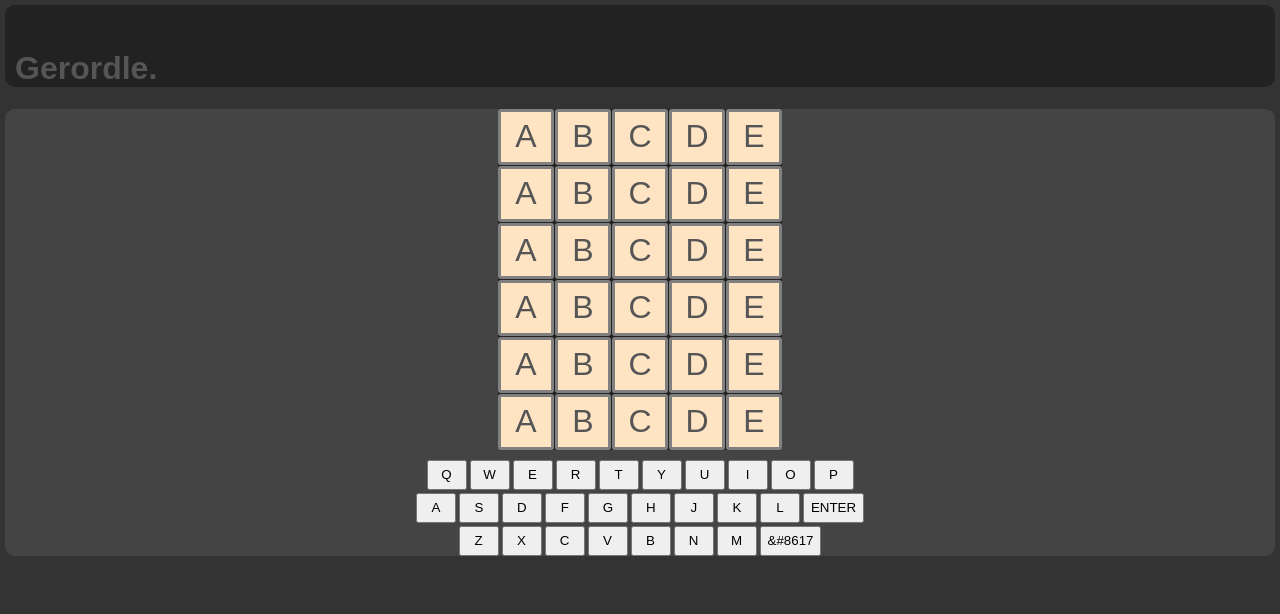
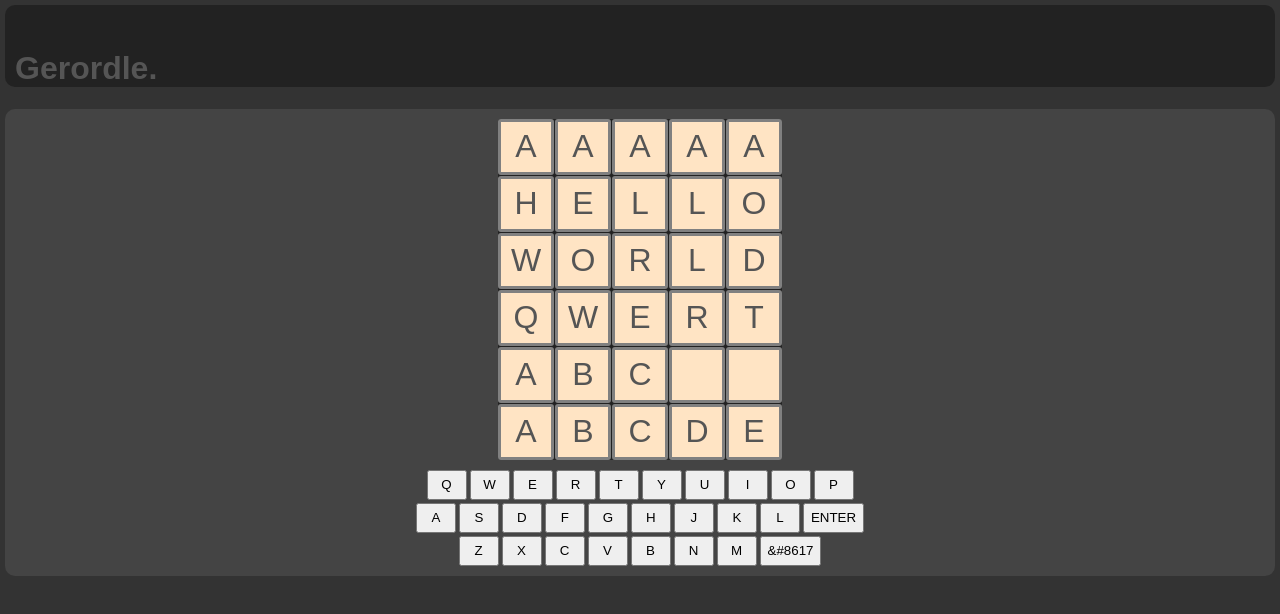
Before and after one commit to ghager93/gerordle-react, a React (Create React App) app: page / in a window 1280 px wide. Shown: the top 614 px of the page. Built offline with nearby package versions, Linux system fonts and the light colour scheme.

Commit message:
GuessSquare and GuessRow function components

```diff
--- a/src/App.css
+++ b/src/App.css
@@ -1,9 +1,4 @@
 .App {
-  /* text-align: center; */
-  height: auto;
-}
-
-html {
   height: auto;
 }
 
@@ -36,6 +31,8 @@ body {
   flex-direction: column;
 
   gap: 10px;
+  padding: 10px 0;
+  height: auto;
   width: auto;
 
   border-radius: 10px;
--- a/src/App.js
+++ b/src/App.js
@@ -1,5 +1,31 @@
 import logo from "./logo.svg";
 import "./App.css";
+
+const GuessSquare = ({ letter }) => (
+  <div className="guess-square">
+    <p>{ letter.toUpperCase() }</p>
+  </div>
+);
+
+const GuessRow = ({ word }) => (
+  <div className="guess-row">
+    {
+      convertWordtoGuessArray(word).map(
+        letter => <GuessSquare letter={letter} />
+      )
+    }
+  </div>
+);
+
+const convertWordtoGuessArray = word => {
+  let guessArray = ['', '', '', '', ''];
+
+  word.slice(0, 5).split('').map(
+    (letter, index) => guessArray[index] = letter
+  );
+
+  return guessArray;
+}
 
 function App() {
   return (
@@ -9,91 +35,11 @@ function App() {
       </div>
       <div id="main-area">
         <div id="guess-grid">
-          <div className="guess-row">
-            <div className="guess-square">
-              <p>A</p>
-            </div>
-            <div className="guess-square">
-              <p>B</p>
-            </div>
-            <div className="guess-square">
-              <p>C</p>
-            </div>
-            <div className="guess-square">
-              <p>D</p>
-            </div>
-            <div className="guess-square">
-              <p>E</p>
-            </div>
-          </div>
-          <div className="guess-row">
-            <div className="guess-square">
-              <p>A</p>
-            </div>
-            <div className="guess-square">
-              <p>B</p>
-            </div>
-            <div className="guess-square">
-              <p>C</p>
-            </div>
-            <div className="guess-square">
-              <p>D</p>
-            </div>
-            <div className="guess-square">
-              <p>E</p>
-            </div>
-          </div>
-          <div className="guess-row">
-            <div className="guess-square">
-              <p>A</p>
-            </div>
-            <div className="guess-square">
-              <p>B</p>
-            </div>
-            <div className="guess-square">
-              <p>C</p>
-            </div>
-            <div className="guess-square">
-              <p>D</p>
-            </div>
-            <div className="guess-square">
-              <p>E</p>
-            </div>
-          </div>
-          <div className="guess-row">
-            <div className="guess-square">
-              <p>A</p>
-            </div>
-            <div className="guess-square">
-              <p>B</p>
-            </div>
-            <div className="guess-square">
-              <p>C</p>
-            </div>
-            <div className="guess-square">
-              <p>D</p>
-            </div>
-            <div className="guess-square">
-              <p>E</p>
-            </div>
-          </div>
-          <div className="guess-row">
-            <div className="guess-square">
-              <p>A</p>
-            </div>
-            <div className="guess-square">
-              <p>B</p>
-            </div>
-            <div className="guess-square">
-              <p>C</p>
-            </div>
-            <div className="guess-square">
-              <p>D</p>
-            </div>
-            <div className="guess-square">
-              <p>E</p>
-            </div>
-          </div>
+          <GuessRow word='AAAAA' />
+          <GuessRow word='hello' />
+          <GuessRow word='wOrLd' />
+          <GuessRow word='qwertyuiop' />
+          <GuessRow word='abc' />
           <div className="guess-row">
             <div className="guess-square">
               <p>A</p>
```
